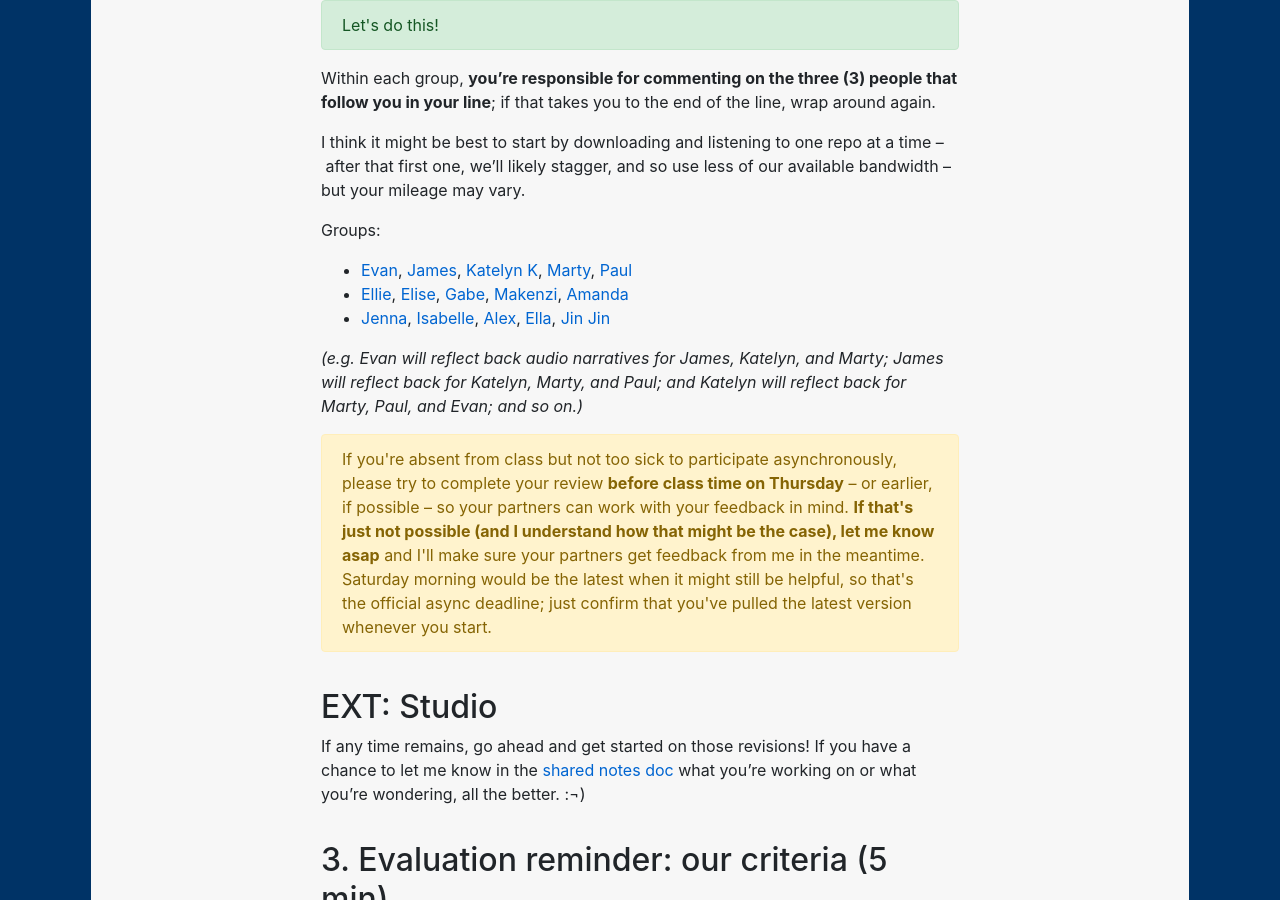
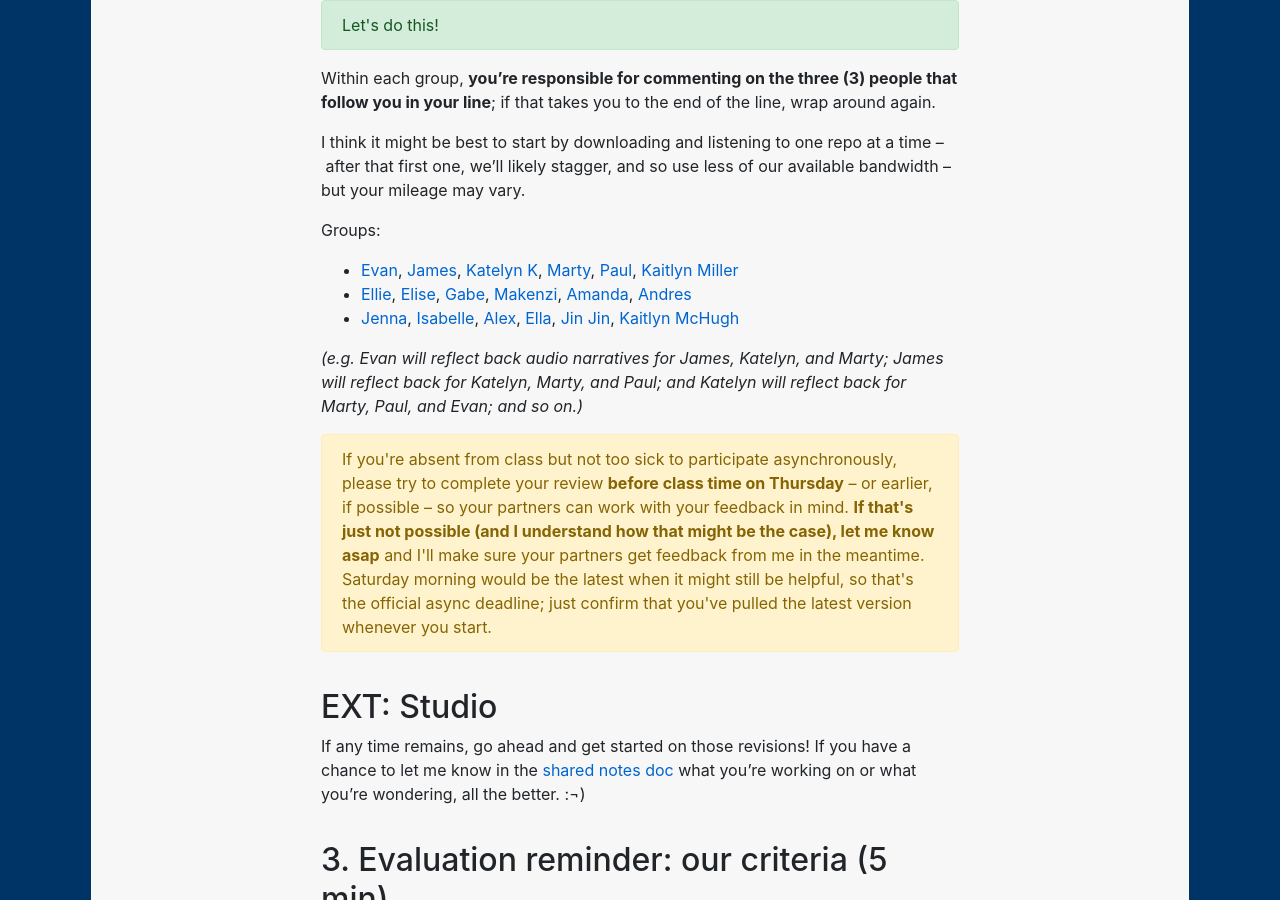
Before and after one commit to benmiller314/cdm2022spring, a Jekyll site: the page built from plans/lesson-07.md, in a window 1280 px wide and 900 px high, scrolled down 3886 px. Built offline with Jekyll 4.4.1, drawn with Linux system fonts in a browser that asks for light colours; our own code applies the rules of GitHub Pages for plain Markdown files.

Commit message:
add missing column P
so sorry!

```diff
--- a/plans/lesson-07.md
+++ b/plans/lesson-07.md
@@ -81,9 +81,9 @@ I think it might be best to start by downloading and listening to one repo at a
 
 Groups:
 
-* <a href='https://github.com/evankozierok/soundscape2022spring'>Evan</a>, <a href='https://github.com/jsw64/soundscape2022spring'>James</a>, <a href='https://github.com/KatelynKunzmann/soundscape2022spring'>Katelyn K</a>, <a href='https://github.com/mknuth5/soundscape2022spring'>Marty</a>, <a href='https://github.com/mknuth5/soundscape2022spring'>Paul</a>
-* <a href='https://github.com/ellsimm/soundscape2022spring'>Ellie</a>, <a href='https://github.com/elisewebb6/soundscape2022spring'>Elise</a>, <a href='https://github.com/glittaua/soundscape2022spring'>Gabe</a>, <a href='https://github.com/Mapatterson379/soundscape2022spring'>Makenzi</a>, <a href='https://github.com/aej37/soundscape2022spring'>Amanda</a>
-* <a href='https://github.com/jennakupferschmid/soundscape2022spring'>Jenna</a>, <a href='https://github.com/isabellebautista/soundscape2022spring'>Isabelle</a>, <a href='https://github.com/alocampo/soundscape2022spring'>Alex</a>, <a href='https://github.com/ellagrant/soundscape2022spring'>Ella</a>, <a href='https://github.com/19jinjinwu/soundscape2022spring'>Jin Jin</a>
+* <a href='https://github.com/evankozierok/soundscape2022spring'>Evan</a>, <a href='https://github.com/jsw64/soundscape2022spring'>James</a>, <a href='https://github.com/KatelynKunzmann/soundscape2022spring'>Katelyn K</a>, <a href='https://github.com/mknuth5/soundscape2022spring'>Marty</a>, <a href='https://github.com/mknuth5/soundscape2022spring'>Paul</a>, <a href='https://github.com/kfm24/soundscape2022spring'>Kaitlyn Miller</a>
+* <a href='https://github.com/ellsimm/soundscape2022spring'>Ellie</a>, <a href='https://github.com/elisewebb6/soundscape2022spring'>Elise</a>, <a href='https://github.com/glittaua/soundscape2022spring'>Gabe</a>, <a href='https://github.com/Mapatterson379/soundscape2022spring'>Makenzi</a>, <a href='https://github.com/aej37/soundscape2022spring'>Amanda</a>, <a href='https://github.com/andrestrujillo11/soundscape2022spring'>Andres</a>
+* <a href='https://github.com/jennakupferschmid/soundscape2022spring'>Jenna</a>, <a href='https://github.com/isabellebautista/soundscape2022spring'>Isabelle</a>, <a href='https://github.com/alocampo/soundscape2022spring'>Alex</a>, <a href='https://github.com/ellagrant/soundscape2022spring'>Ella</a>, <a href='https://github.com/19jinjinwu/soundscape2022spring'>Jin Jin</a>, <a href='https://github.com/19jinjinwu/soundscape2022spring'>Kaitlyn McHugh</a>
 
 _(e.g. Evan will reflect back audio narratives for James, Katelyn, and Marty; James will reflect back for Katelyn, Marty, and Paul; and Katelyn will reflect back for Marty, Paul, and Evan; and so on.)_
 
```
